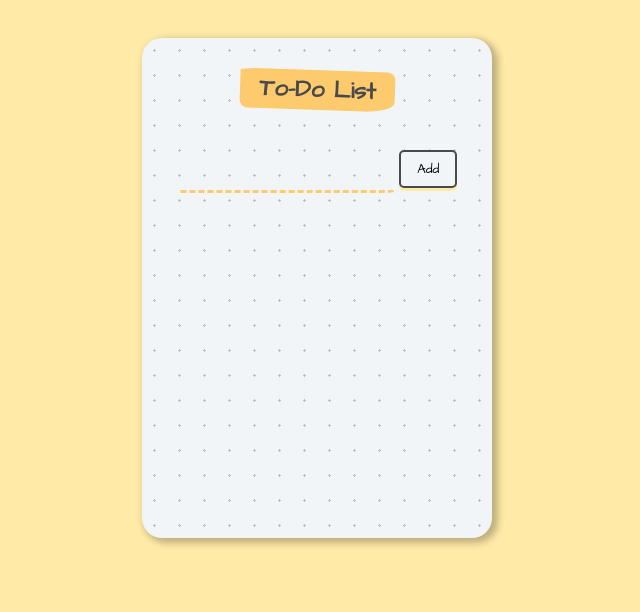
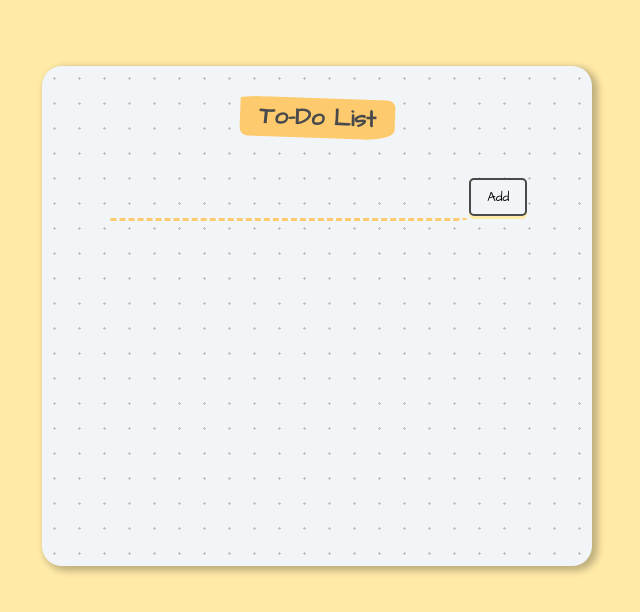
Before and after one commit to therealmaduanusi/reactTodo-app, a React (Vite) app: page / in a window 1280 px wide. Shown: the top 612 px of the page, without its empty margins (323-963 px from the left). Built offline with nearby package versions, Linux system fonts and the light colour scheme.

Commit message:
styles.css

```diff
--- a/public/styles.css
+++ b/public/styles.css
@@ -1,11 +1,8 @@
 body {
+  margin-top: 50px;
   background-color: #ffeaa7;
-  min-height: 70vh;
   padding: 1rem;
   box-sizing: border-box;
-  display: flex;
-  justify-content: center;
-  align-items: center;
   color: hsl(198, 1%, 29%);
   font-family: "Architects Daughter", cursive;
   text-align: center;
@@ -14,10 +11,10 @@ body {
 
 .container {
   width: 100%;
-  height: auto;
+  margin: auto;
   min-height: 500px;
-  max-width: 500px;
-  min-width: 350px;
+  max-width: 550px;
+  min-width: 250px;
   background: #f1f5f8;
   background-image: radial-gradient(#bfc0c1 7.2%, transparent 0);
   background-size: 25px 25px;
```
